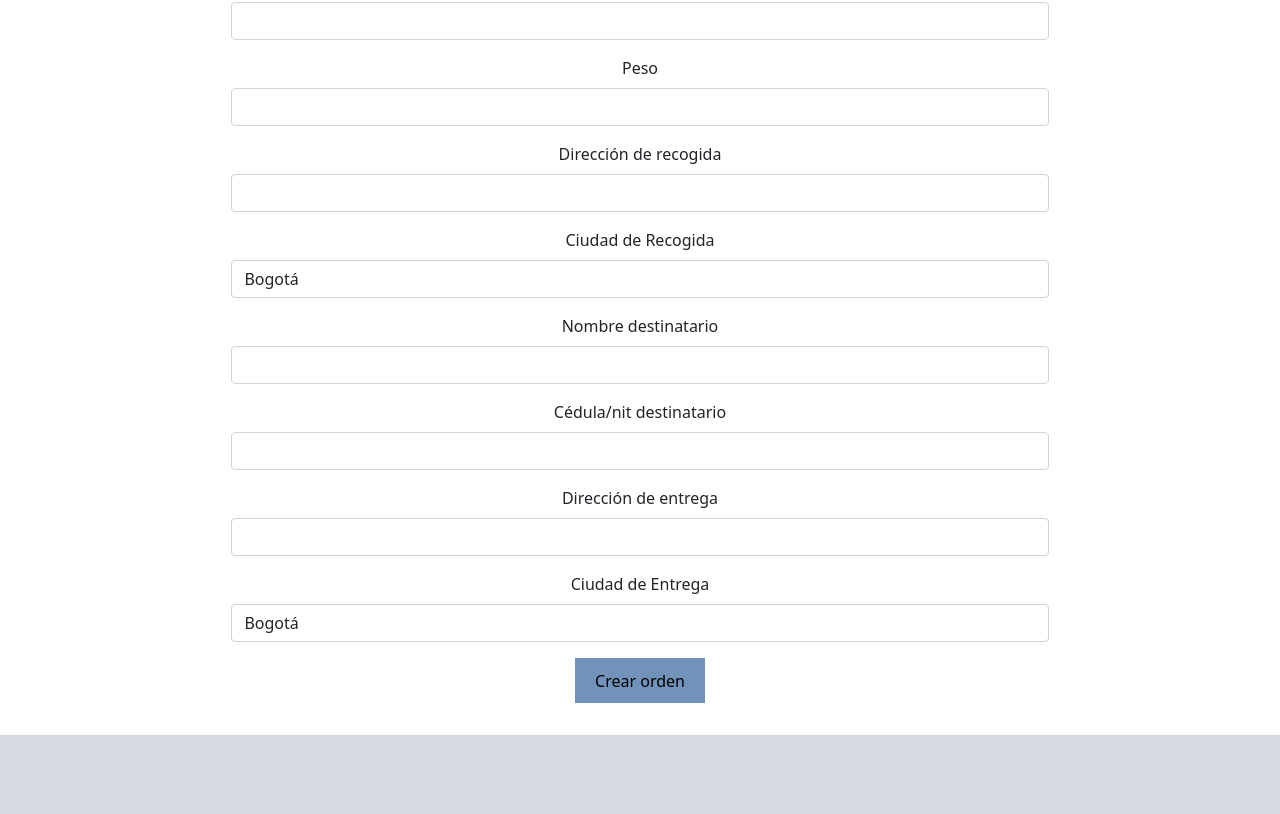
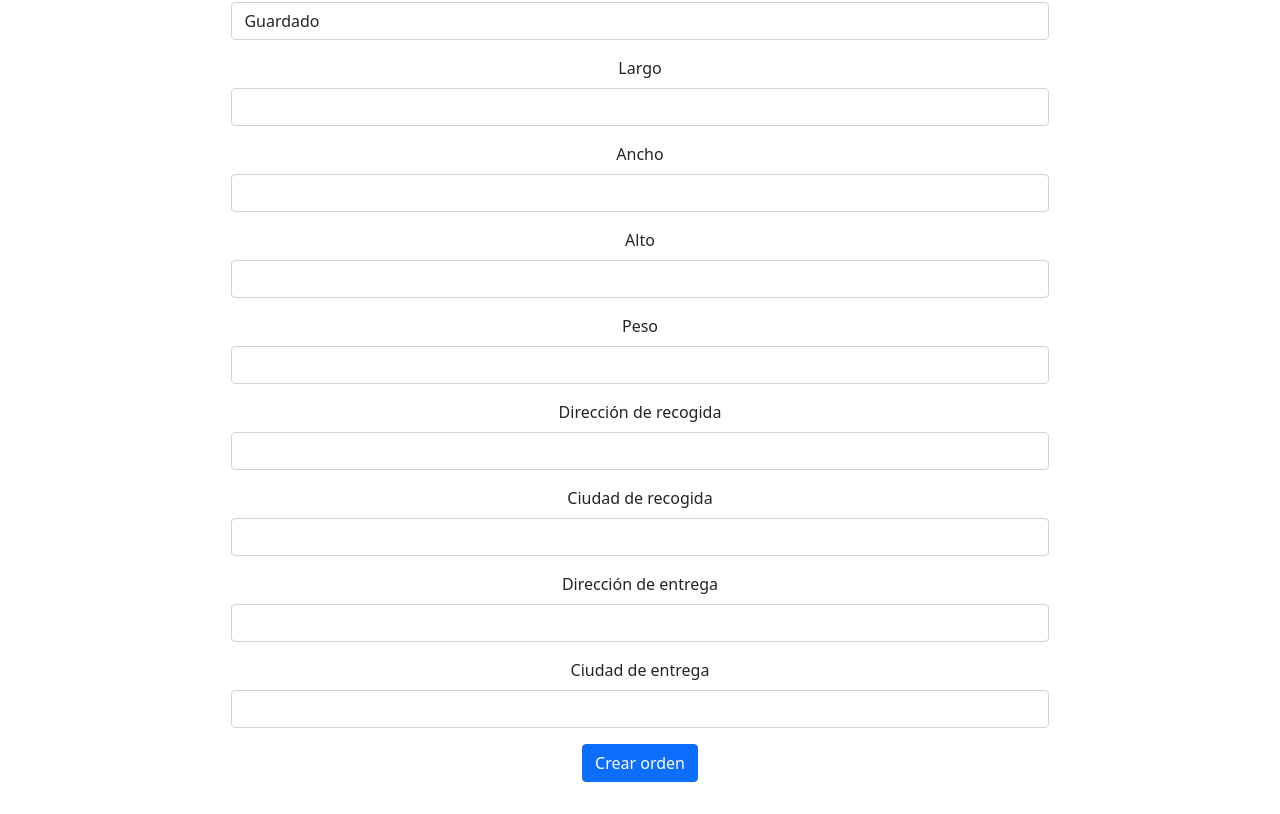
Before and after one commit to Nmartinez28/sprint2mintic, a React (Vite) app: page /Registro_ordenes in a window 1280 px wide. Shown: the part 548-1362 px from the top of the page. Before the commit the page ends 1283 px from the top, so only its background shows below. Built offline with nearby package versions, Linux system fonts and the light colour scheme.

Commit message:
Actualización Registro Ordenes

```diff
--- a/src/componentes/Registro_ordenes.jsx
+++ b/src/componentes/Registro_ordenes.jsx
@@ -1,6 +1,64 @@
+import { useRef } from "react"
+
 export default function Registro_ordenes(){
+    const NameRef = useRef();
+    const IDRef = useRef();
+    const TlfRef = useRef();
+    const DateRef = useRef();
+    const TimeRef = useRef();
+    const StateRef = useRef();
+    const LongRef = useRef();
+    const WidthRef = useRef();
+    const HeightRef = useRef();
+    const WeightRef = useRef();
+    const Address1Ref = useRef();
+    const City1Ref = useRef();
+    const Address2Ref = useRef();
+    const City2Ref = useRef();
+
+    function Registrar_orden() {
+        const name = NameRef.current.value;
+        const id = IDRef.current.value;
+        const tlf = TlfRef.current.value;
+        const fecha = DateRef.current.value;
+        const hora = TimeRef.current.value;
+        const estado = StateRef.current.value;
+        const largo = LongRef.current.value;
+        const ancho = WidthRef.current.value;
+        const altura = HeightRef.current.value;
+        const peso = WeightRef.current.value;
+        const ciudad = City1Ref.current.value;
+        const direccion = Address1Ref.current.value;
+        const ciudad2 = City2Ref.current.value;
+        const direccion2 = Address2Ref.current.value;
+
+        fetch("http://localhost:8000/registro-ordenes", {
+            headers: { "content-type": "application/json" },
+            method: "POST",
+            body: JSON.stringify({ name, id, tlf, fecha, hora, estado, largo, ancho, altura, peso, ciudad, direccion, ciudad2, direccion2 })
+        })
+            .then(data => data.json())
+            .then(res => {
+                if (res.estado === "ok") {
+                    window.location.href = res.url;
+                }
+            })
+    }
+
     return(
         <form action="">
+            <p>
+                <label className="form-label" htmlFor="">Nombre del destinatario</label>
+                <input className="form-control" type="Text"/>
+            </p>
+            <p>
+                <label className="form-label" htmlFor="">Cédula/nit del destinatario</label>
+                <input className="form-control" type="Text"/>
+            </p>
+            <p>
+                <label className="form-label" htmlFor="">Teléfono de contacto</label>
+                <input className="form-control" type="Tel"/>
+            </p>
             <p>
                 <label className="form-label" htmlFor="">Fecha</label>
                 <input className="form-control" type="date"/>
@@ -17,60 +75,106 @@ export default function Registro_ordenes(){
                 </select>
             </p>
             <p>
-                <label className="form-label" htmlFor="">Largo </label>
+                <label className="form-label" htmlFor="">Largo</label>
                 <input className="form-control" type="number"/>
             </p>
             <p>
-                <label className="form-label" htmlFor="">Ancho </label>
+                <label className="form-label" htmlFor="">Ancho</label>
                 <input className="form-control" type="number"/>
             </p>
             <p>
-                <label className="form-label" htmlFor="">Alto </label>
+                <label className="form-label" htmlFor="">Alto</label>
                 <input className="form-control" type="number"/>
             </p>
             <p>
-                <label className="form-label" htmlFor="">Peso </label>
+                <label className="form-label" htmlFor="">Peso</label>
                 <input className="form-control" type="number"/>
             </p>
             <p>
-                <label className="form-label" htmlFor="">Dirección de recogida </label>
+                <label className="form-label" htmlFor="">Dirección de recogida</label>
                 <input className="form-control" type="Text"/>
             </p>
             <p>
-            <label className="form-label" htmlFor="">Ciudad de Recogida </label>
+            <label className="form-label" htmlFor="">Ciudad de recogida</label>
                 <select className="form-control" name="C_recogida" id="C_recogida">
-                    <option value="Bogota">Bogotá</option>
-                    <option value="Medellin">Medellín</option>
+                    <option value=""></option>
+                    <option value="Arauca">Arauca</option>
+                    <option value="Armenia">Armenia</option>
+                    <option value="Barranquilla">Barranquilla</option>
+                    <option value="Bogotá">Bogotá D.C.</option>
+                    <option value="Bucaramanga">Bucaramanga</option>
                     <option value="Cali">Cali</option>
-                    <option value="Barranquilla">Barranquilla</option>
                     <option value="Cartagena">Cartagena</option>
-                    <option value="Bucaramanga">Bucaramanga</option>
+                    <option value="Cúcuta">Cúcuta</option>
+                    <option value="Florencia">Florencia</option>
+                    <option value="Ibagué">Ibagué</option>
+                    <option value="Inírida">Inírida</option>
+                    <option value="Leticia">Leticia</option>
+                    <option value="Manizales">Manizales</option>
+                    <option value="Medellín">Medellín</option>
+                    <option value="Mitú">Mitú</option>
+                    <option value="Mocoa">Mocoa</option>
+                    <option value="Montería">Montería</option>
+                    <option value="Neiva">Neiva</option>
+                    <option value="Quibdó">Quibdó</option>
+                    <option value="Pasto">Pasto</option>
+                    <option value="Pereira">Pereira</option>
+                    <option value="Popayán">Popayán</option>
+                    <option value="Bucaramanga">Puerto Carreño</option>
+                    <option value="Riohacha">Riohacha</option>
+                    <option value="San Andrés Isla">San Andrés Isla</option>
+                    <option value="Santa Marta">Santa Marta</option>
+                    <option value="San José del Guaviare">San José del Guaviare</option>
+                    <option value="Sincelejo">Sincelejo</option>
+                    <option value="Tunja">Tunja</option>
+                    <option value="Valledupar">Valledupar</option>
+                    <option value="Villavicencio">Villavicencio</option>
+                    <option value="Yopal">Yopal</option>
                 </select>
             </p>
             <p>
-                <label className="form-label" htmlFor="">Nombre destinatario </label>
+                <label className="form-label" htmlFor="">Dirección de entrega</label>
                 <input className="form-control" type="Text"/>
             </p>
             <p>
-                <label className="form-label" htmlFor="">Cédula/nit destinatario </label>
-                <input className="form-control" type="Text"/>
-            </p>
-            <p>
-                <label className="form-label" htmlFor="">Dirección de entrega </label>
-                <input className="form-control" type="Text"/>
-            </p>
-            <p>
-                <label className="form-label" htmlFor="">Ciudad de Entrega </label>
+                <label className="form-label" htmlFor="">Ciudad de entrega</label>
                 <select className="form-control" name="C_entrega" id="C_entrega">
-                    <option value="Bogota">Bogotá</option>
-                    <option value="Medellin">Medellín</option>
+                    <option value=""></option>
+                    <option value="Arauca">Arauca</option>
+                    <option value="Armenia">Armenia</option>
+                    <option value="Barranquilla">Barranquilla</option>
+                    <option value="Bogotá">Bogotá D.C.</option>
+                    <option value="Bucaramanga">Bucaramanga</option>
                     <option value="Cali">Cali</option>
-                    <option value="Barranquilla">Barranquilla</option>
                     <option value="Cartagena">Cartagena</option>
-                    <option value="Bucaramanga">Bucaramanga</option>
+                    <option value="Cúcuta">Cúcuta</option>
+                    <option value="Florencia">Florencia</option>
+                    <option value="Ibagué">Ibagué</option>
+                    <option value="Inírida">Inírida</option>
+                    <option value="Leticia">Leticia</option>
+                    <option value="Manizales">Manizales</option>
+                    <option value="Medellín">Medellín</option>
+                    <option value="Mitú">Mitú</option>
+                    <option value="Mocoa">Mocoa</option>
+                    <option value="Montería">Montería</option>
+                    <option value="Neiva">Neiva</option>
+                    <option value="Quibdó">Quibdó</option>
+                    <option value="Pasto">Pasto</option>
+                    <option value="Pereira">Pereira</option>
+                    <option value="Popayán">Popayán</option>
+                    <option value="Bucaramanga">Puerto Carreño</option>
+                    <option value="Riohacha">Riohacha</option>
+                    <option value="San Andrés Isla">San Andrés Isla</option>
+                    <option value="Santa Marta">Santa Marta</option>
+                    <option value="San José del Guaviare">San José del Guaviare</option>
+                    <option value="Sincelejo">Sincelejo</option>
+                    <option value="Tunja">Tunja</option>
+                    <option value="Valledupar">Valledupar</option>
+                    <option value="Villavicencio">Villavicencio</option>
+                    <option value="Yopal">Yopal</option>
                 </select>
             </p>
-            <button>Crear orden</button>
+            <button type="button" onClick={Registrar_orden} className="btn btn-primary">Crear orden</button>
         </form>
     )
 }
```
